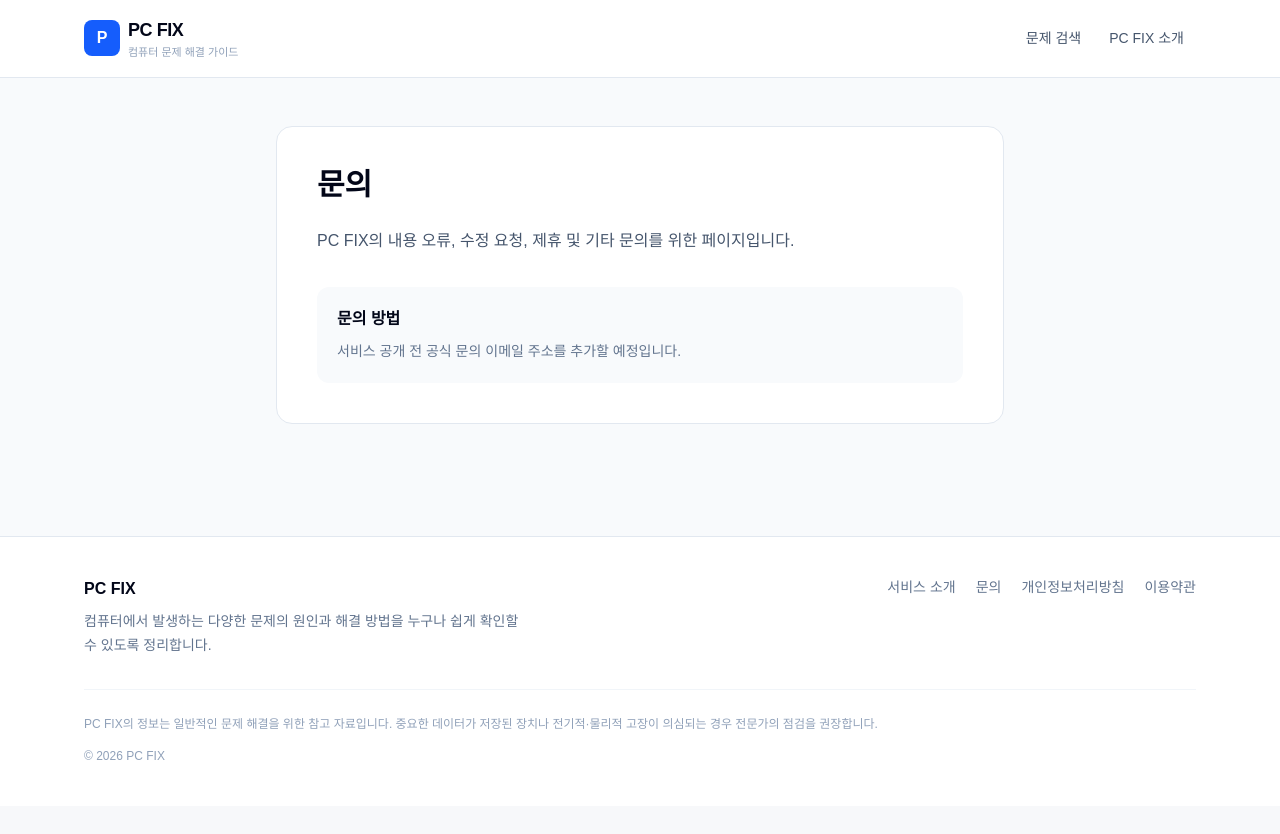
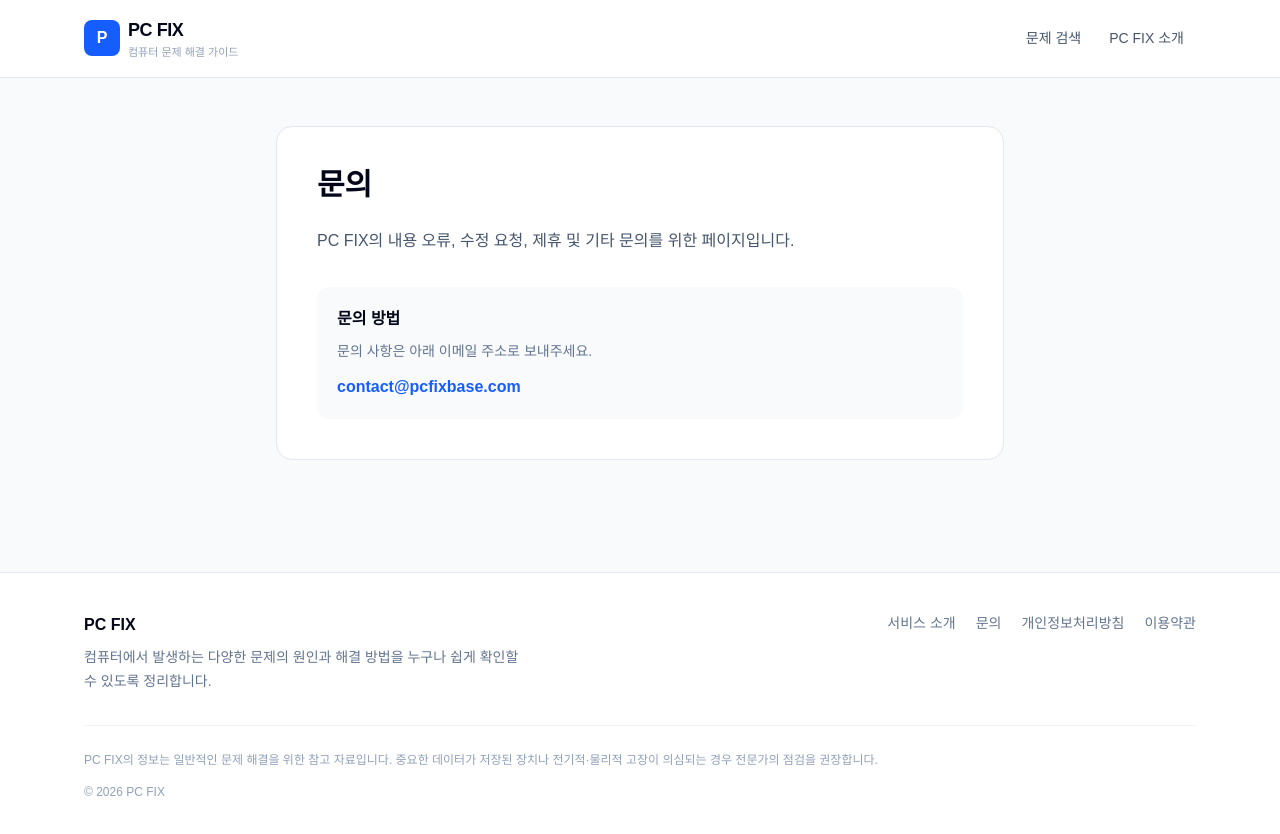
Before and after one commit to chang1565/pc-fix, a Next.js app: page /contact in a window 1280 px wide. Shown: the top 834 px of the page. Before the commit the page ends 806 px from the top, so only its background shows below. Built offline with nearby package versions, Linux system fonts and the light colour scheme.

Commit message:
Add contact email

```diff
--- a/app/contact/page.tsx
+++ b/app/contact/page.tsx
@@ -23,8 +23,15 @@ export default function ContactPage() {
             </h2>
 
             <p className="mt-2 text-sm leading-6 text-slate-500">
-              서비스 공개 전 공식 문의 이메일 주소를 추가할 예정입니다.
+              문의 사항은 아래 이메일 주소로 보내주세요.
             </p>
+
+            <a
+              href="mailto:contact@pcfixbase.com"
+              className="mt-3 inline-block font-semibold text-blue-600 hover:underline"
+            >
+              contact@pcfixbase.com
+            </a>
           </div>
         </div>
       </article>
```
